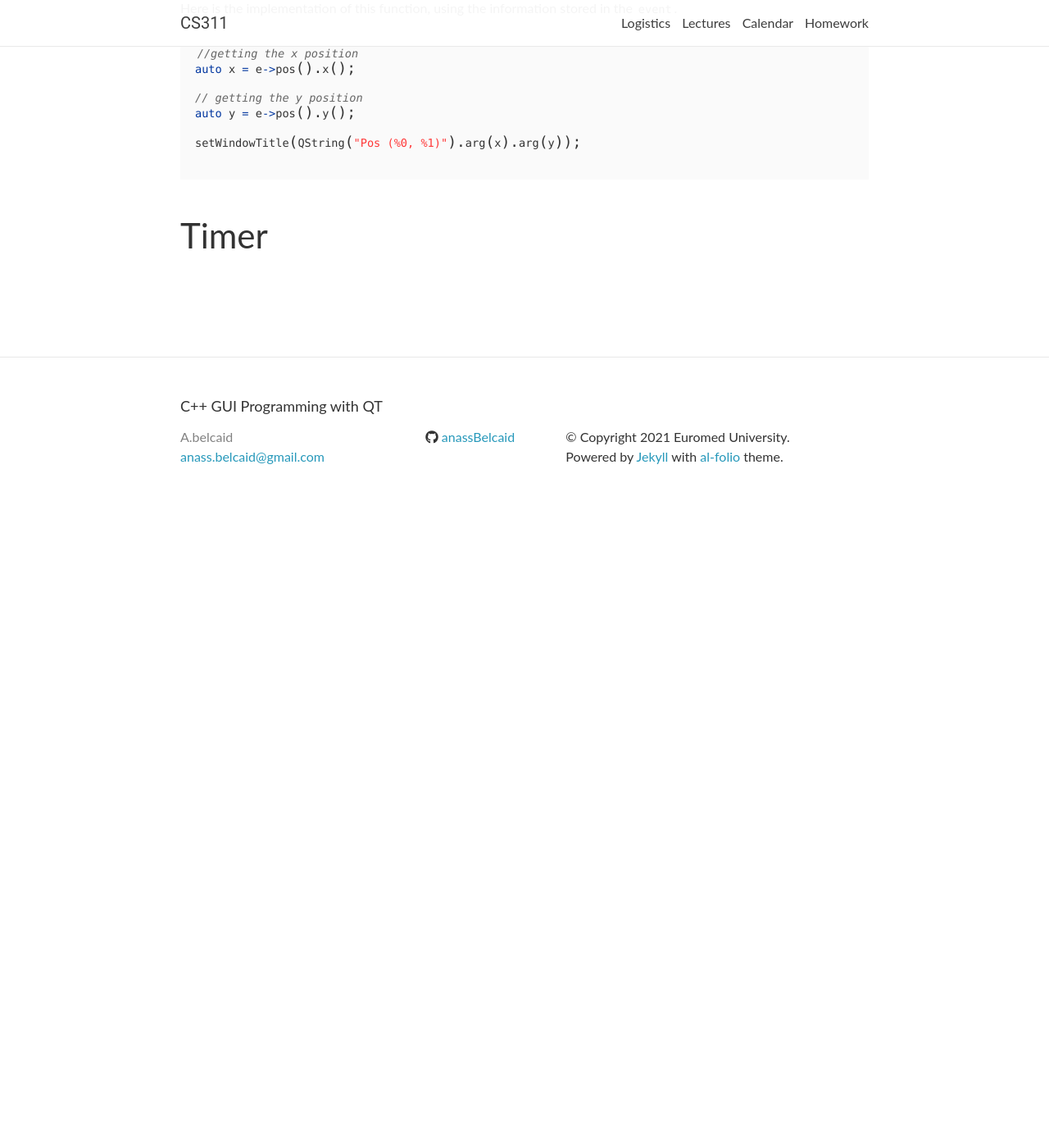
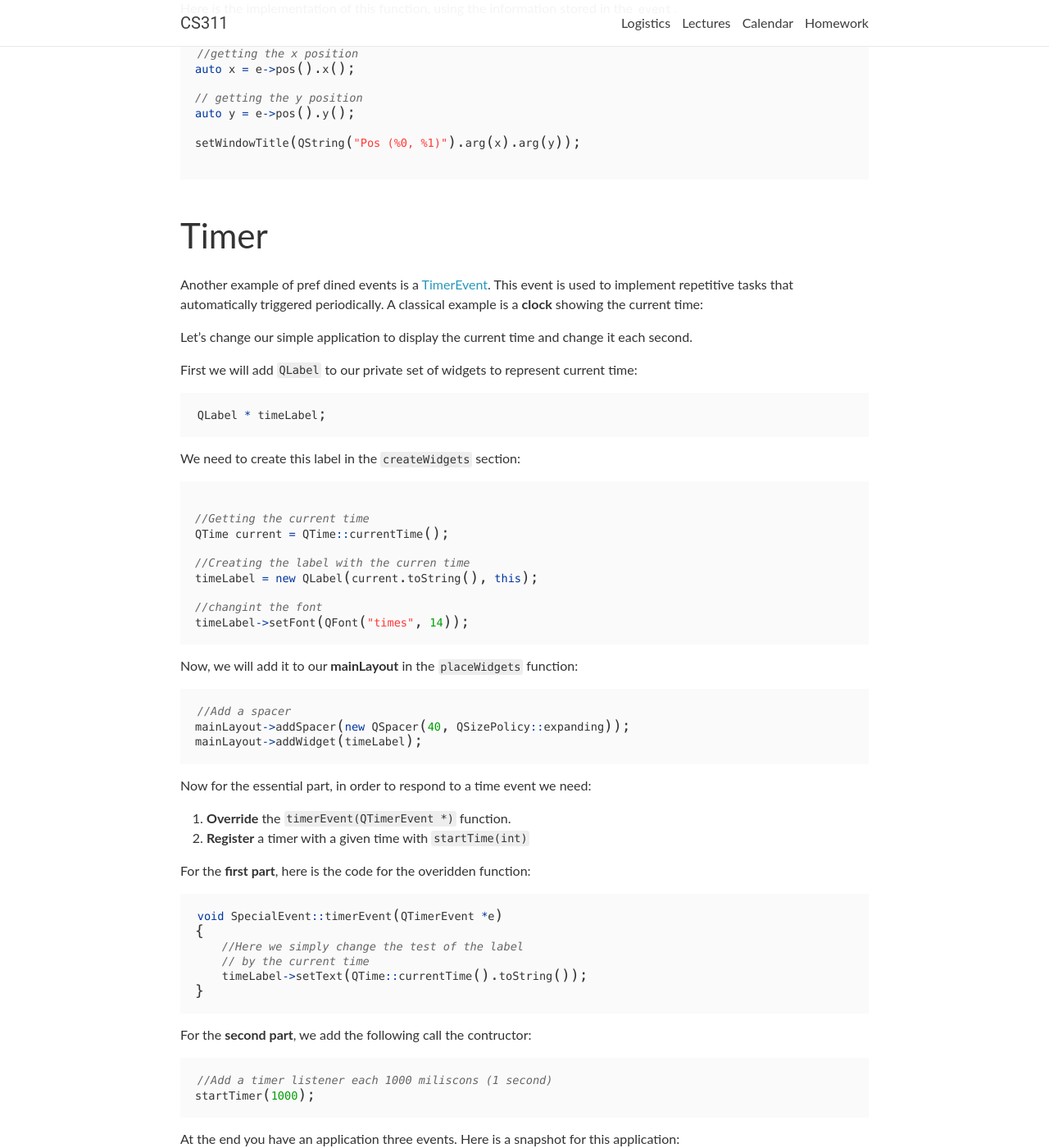
Before and after one commit to anassBelcaid/CS311, a Jekyll site: the page built from lectures/signals_slots.md, in a window 1280 px wide and 1400 px high, scrolled down 6223 px. Shown: the whole window at 82% size. Built offline with Jekyll 4.4.1, drawn with Linux system fonts in a browser that asks for light colours; nearby versions of some CDN libraries; comment, search, counter and statistics services are not loaded; before the commit the page ends 6853 px from its top, so only the background shows below that; some of the changed text lies outside the part shown.

Commit message:
Notes on signals and slots

````diff
--- a/_data/lectures.yml
+++ b/_data/lectures.yml
@@ -69,7 +69,7 @@
     <strong> Widgets and  Layouts</strong>
   slides:
   video:
-  notes: http://127.0.0.1:4000/layouts/
+  notes : https://anassbelcaid.github.io/CS311/layouts/
   readings:
     # - <a href="https://docs.aws.amazon.com/AWSEC2/latest/UserGuide/concepts.html" target=  "_blank">Amazon EC2 Basics</a>
     # - <a href="http://gym.openai.com/docs/" target=  "_blank">OpenAI Gym Documentation</a>
@@ -85,7 +85,7 @@
     - Basic Widgets
     - Layouts
   homework:
-    - <a href="http://127.0.0.1:4000/forms/"> Fun with Layouts </a>
+    - <a href="https://anassbelcaid.github.io/CS311/forms/"> Fun with Layouts </a>
 
 
 - date: M 11/01
--- a/lectures/signals_slots.md
+++ b/lectures/signals_slots.md
@@ -321,3 +321,78 @@ setWindowTitle(QString("Pos (%0, %1)").arg(x).arg(y));
 
 ```
 ## Timer
+
+Another example of pref dined events is a [TimerEvent](https://doc.qt.io/archives/qt-4.8/qtimerevent.html). This event is used to implement repetitive tasks that automatically triggered periodically. A classical example is a **clock** showing the current time:
+
+
+Let's change our simple application to display the current time and change it
+each second.
+
+
+First we will add `QLabel` to  our private set of widgets to represent current time:
+
+
+```cpp
+QLabel * timeLabel;
+```
+
+
+We need to create this label in the `createWidgets` section:
+
+```cpp
+
+//Getting the current time
+QTime current = QTime::currentTime();
+
+//Creating the label with the curren time
+timeLabel = new QLabel(current.toString(), this);
+
+//changint the font
+timeLabel->setFont(QFont("times", 14));
+```
+
+
+Now, we will add it to our **mainLayout** in the `placeWidgets` function:
+
+```cpp
+//Add a spacer
+mainLayout->addSpacer(new QSpacer(40, QSizePolicy::expanding));
+mainLayout->addWidget(timeLabel);
+```
+
+
+Now for the essential part, in order to respond to a time event we need:
+
+1. **Override** the `timerEvent(QTimerEvent *)` function.
+2. **Register** a timer with a given time with `startTime(int)`
+
+
+For the **first part**, here is the code for the overidden function:
+
+```cpp
+void SpecialEvent::timerEvent(QTimerEvent *e)
+{
+    //Here we simply change the test of the label
+    // by the current time
+    timeLabel->setText(QTime::currentTime().toString());
+}
+```
+
+
+For the **second part**, we add the following call the contructor:
+
+```cpp
+//Add a timer listener each 1000 miliscons (1 second)
+startTimer(1000);
+```
+
+
+At the end you have an application three events. Here is a snapshot for this
+application:
+
+<div class="center">
+  <img src="{{ site.url }}{{ site.baseurl }}/assets/img/lecture4/final_special_event.png">
+  <div class="figcaption">
+   An application that listen to (key, mouse, timer) events.
+  </div>
+</div>
````
Also changed, not shown: assets/img/lecture4/final_special_event.png (added).
